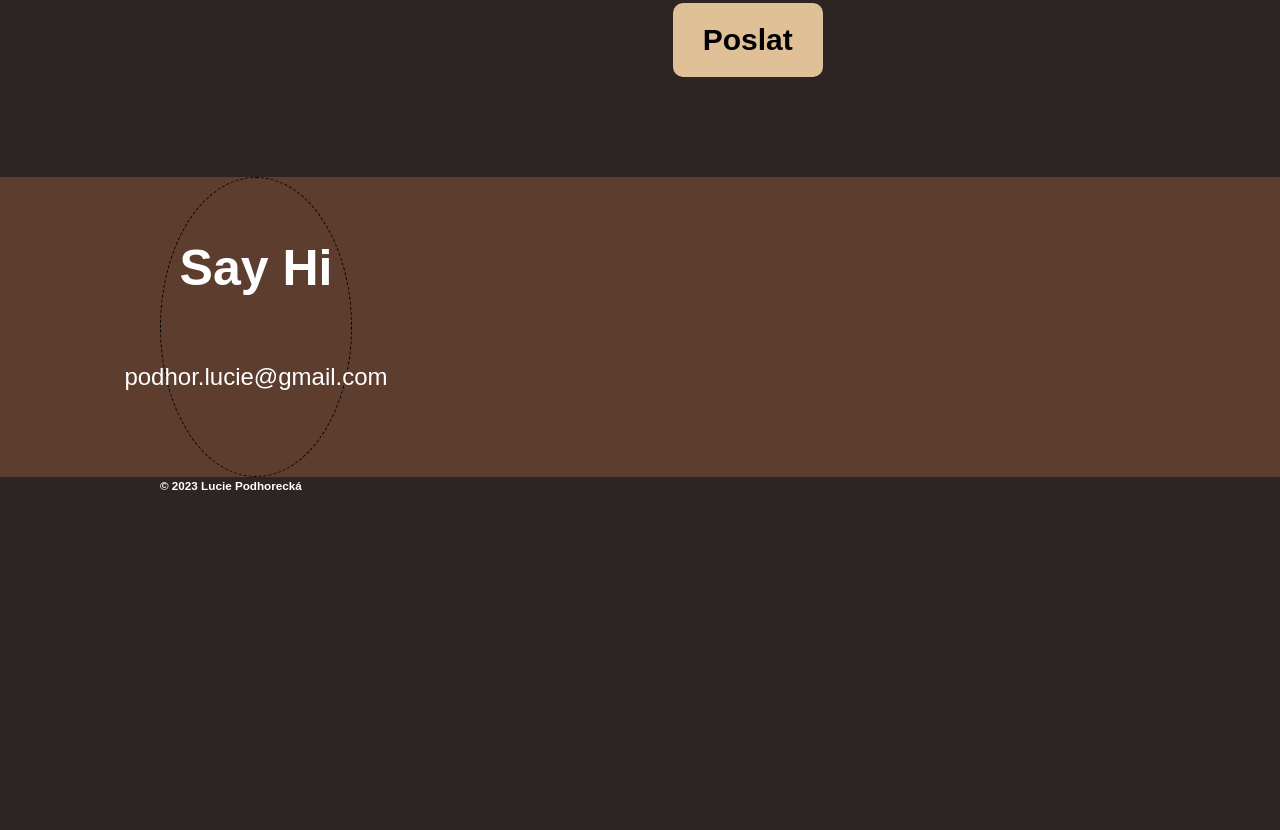
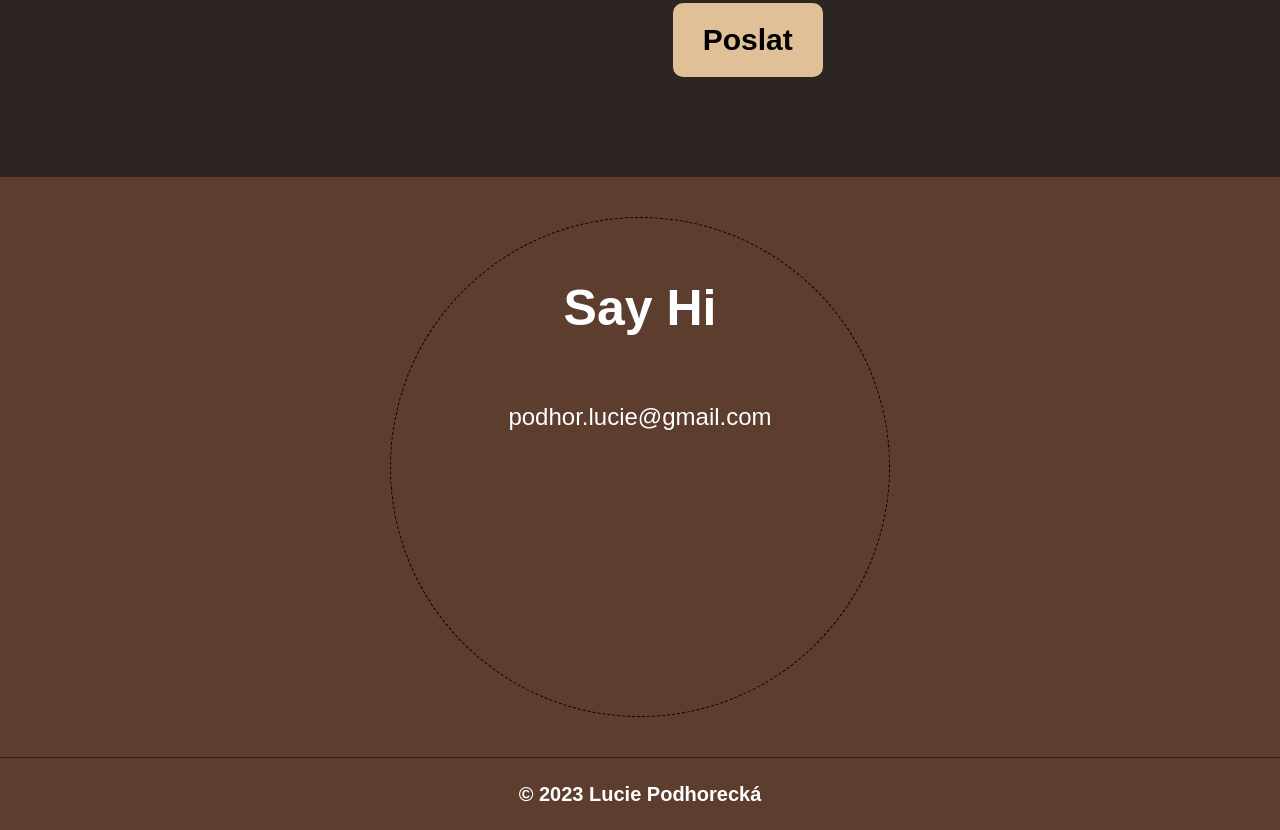
Before and after one commit to SweetXhenia/dark-portfolio, a website: page index.html in a window 1280 px wide. Shown: the part 4950-5780 px from the top of the page. Before the commit the page ends 5446 px from the top, so only its background shows below. Drawn offline with nearby package versions, Linux system fonts and the light colour scheme; a web font is replaced by a local one.

Commit message:
footer 2

```diff
--- a/index.html
+++ b/index.html
@@ -587,6 +587,7 @@
     <section id="footer">
       <div class="footer container">
         <div class="footer-text">
+          <div class="footer-text__line">
             <h2 class="footer-text__heading">Say Hi</h2>
             <p class="footer-text__text">podhor.lucie@gmail.com</p>
             <div class="footer-text__icon">
@@ -605,6 +606,7 @@
             </div>
           </div>
         </div>
+      </div>
     </section>
     <section id="copyright">
       <div class="container">
--- /dev/null
+++ b/sass/components/_copyright.scss
@@ -0,0 +1,8 @@
+#copyright{
+    background-color: var(--color-secondary);
+}
+.copyright{
+    text-align: center;
+    padding: 2rem 0;
+    font-size: 2rem;
+}
--- a/sass/components/_footer.scss
+++ b/sass/components/_footer.scss
@@ -1,21 +1,30 @@
 #footer {
   background-color: var(--color-secondary);
+  border-bottom: 1px solid var(--color-primary);
 }
-
+.footer {
+  display: flex;
+  justify-content: center;
+}
 .footer-text {
   display: flex;
   flex-direction: column;
-  width: 20%;
+  aspect-ratio: 1/1;
+  justify-content: center;
   align-items: center;
-  border: 1px dashed black;
-    border-radius: 50%;
+  justify-items: center;
+  align-content: center;
+
+  padding: 4rem;
   &__heading {
     font-size: 5rem;
     margin: 5rem 0 5rem;
+    text-align: center;
   }
   &__text {
     font-size: 2.4rem;
     margin-bottom: 2.5rem;
+    text-align: center;
   }
   &__icon {
     display: flex;
@@ -24,5 +33,12 @@
   &__icon-1 {
     height: 5rem;
     width: 5rem;
+
+  }
+  &__line {
+    width: 50rem;
+    height: 50rem;
+    border: 1px dashed black;
+    border-radius: 50%;
   }
 }
--- a/sass/main.scss
+++ b/sass/main.scss
@@ -10,3 +10,4 @@
 @import "components/exp";
 @import "components/form";
 @import "components/footer";
+@import "components/copyright";
```
Also changed, not shown: css/style.css. Lines whose indentation alone changed are shown as unchanged.
